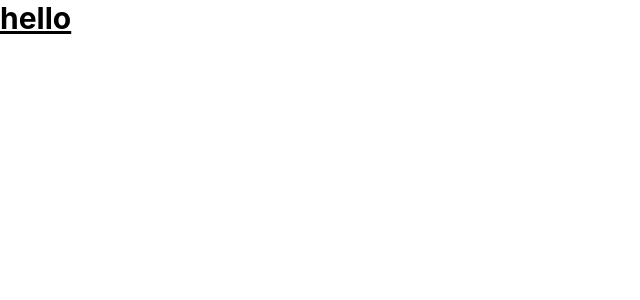
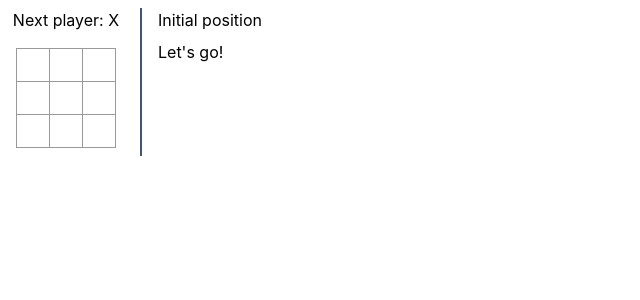
Before and after one commit to ibqn/lev-tic-tac-toe, a React (Vite) app: page / in a window 1280 px wide. Shown: the top 300 px of the page, without its empty margins (0-640 px from the left). Built offline with nearby package versions, Linux system fonts and the light colour scheme.

Commit message:
feat: implement game logic and components for Tic Tac Toe

```diff
--- a/src/app.tsx
+++ b/src/app.tsx
@@ -1,3 +1,5 @@
+import { Game } from '@/components/game'
+
 export const App = () => {
-  return <div className="text-3xl font-bold underline">hello</div>
+  return <Game />
 }
--- /dev/null
+++ b/src/components/board.tsx
@@ -0,0 +1,24 @@
+import { Square } from '@/components/square'
+import type { SquareType } from '@/types'
+
+type Props = {
+  squares: SquareType[]
+  winningLine?: number[]
+  onSelect: (index: number) => void
+}
+
+export const Board = ({ squares, winningLine, onSelect }: Props) => {
+  return (
+    <div className="mt-[1px] mr-[1px] grid grid-cols-3 grid-rows-3">
+      {squares.map((square, index) => (
+        <Square
+          key={index}
+          value={square}
+          index={index}
+          winning={winningLine?.includes(index)}
+          onSelect={onSelect}
+        />
+      ))}
+    </div>
+  )
+}
--- /dev/null
+++ b/src/components/game.tsx
@@ -0,0 +1,81 @@
+import { useMemo, useState } from 'react'
+import { Board } from '@/components/board'
+import type { SquareType } from '@/types'
+import { calculateWinner, isDraw } from '@/utils/game'
+
+export const Game = () => {
+  const [squares, setSquares] = useState<SquareType[]>(Array(9).fill(null))
+  const [move, setMove] = useState(0)
+  const [history, setHistory] = useState<number[]>([])
+
+  const winner = useMemo(() => calculateWinner(squares), [squares])
+  const isXNext = move % 2 === 0
+
+  const status = winner?.winner
+    ? `Winner: ${winner.winner}`
+    : isDraw(squares)
+      ? 'Draw!'
+      : `Next player: ${isXNext ? 'X' : 'O'}`
+
+  const initialPosition = () => {
+    setSquares(Array(9).fill(null))
+    setMove(0)
+    setHistory([])
+  }
+
+  const handleSquare = (index: number) => {
+    if (winner?.winner || squares[index]) {
+      return
+    }
+    const nextHistory = [...history.slice(0, move), index]
+    const nextSquares = squares.slice()
+    nextSquares[index] = move % 2 === 0 ? 'X' : 'O'
+    setHistory(nextHistory)
+    setSquares(nextSquares)
+    setMove(nextHistory.length)
+  }
+
+  const jumpTo = (index: number) => {
+    setMove(index + 1)
+    setSquares(
+      history.slice(0, index + 1).reduce((position, currentMove, moveIndex) => {
+        position[currentMove] = moveIndex % 2 === 0 ? 'X' : 'O'
+        return position
+      }, Array(9).fill(null) as SquareType[])
+    )
+  }
+
+  return (
+    <div className="flex flex-row gap-4 p-2">
+      <div className="flex flex-col gap-2">
+        <div className="flex justify-center">{status}</div>
+
+        <div className="flex p-2">
+          <Board squares={squares} winningLine={winner?.line} onSelect={handleSquare} />
+        </div>
+      </div>
+
+      <div className="border border-slate-600"></div>
+
+      <div className="flex flex-col gap-2">
+        <button onClick={initialPosition}>Initial position</button>
+        {history.length ? (
+          <>
+            <h2>Moves:</h2>
+            <ul>
+              {history.map((historyMove, index) => (
+                <li key={index}>
+                  <button onClick={() => jumpTo(index)}>
+                    {index + 1}. {index % 2 === 0 ? 'X' : 'O'}-{historyMove + 1}
+                  </button>
+                </li>
+              ))}
+            </ul>
+          </>
+        ) : (
+          <div>Let's go!</div>
+        )}
+      </div>
+    </div>
+  )
+}
--- /dev/null
+++ b/src/components/square.tsx
@@ -0,0 +1,23 @@
+import { cn } from '@/utils/class-names'
+import type { SquareType } from '@/types'
+
+type Props = {
+  value: SquareType
+  index: number
+  winning?: boolean
+  onSelect: (index: number) => void
+}
+
+export const Square = ({ value, index, winning, onSelect }: Props) => {
+  return (
+    <button
+      onClick={() => onSelect(index)}
+      className={cn(
+        '-mt-px -mr-px flex h-[34px] w-[34px] items-center justify-center border border-[#999] text-2xl leading-[34px] font-bold',
+        winning && 'text-red-500'
+      )}
+    >
+      {value}
+    </button>
+  )
+}
--- /dev/null
+++ b/src/types.ts
@@ -0,0 +1,6 @@
+export type SquareType = 'X' | 'O' | null
+
+export type Winner = {
+  winner: SquareType
+  line: number[]
+}
--- /dev/null
+++ b/src/utils/game.ts
@@ -0,0 +1,25 @@
+import type { SquareType, Winner } from '@/types'
+
+export const calculateWinner = (squares: SquareType[]): Winner | null => {
+  const lines = [
+    [0, 1, 2],
+    [3, 4, 5],
+    [6, 7, 8],
+    [0, 3, 6],
+    [1, 4, 7],
+    [2, 5, 8],
+    [0, 4, 8],
+    [2, 4, 6],
+  ]
+  for (const line of lines) {
+    const [a, b, c] = line
+    if (squares[a] && squares[a] === squares[b] && squares[a] === squares[c]) {
+      return { winner: squares[a], line }
+    }
+  }
+  return null
+}
+
+export const isDraw = (squares: SquareType[]) => {
+  return squares.every((square) => square !== null)
+}
```
